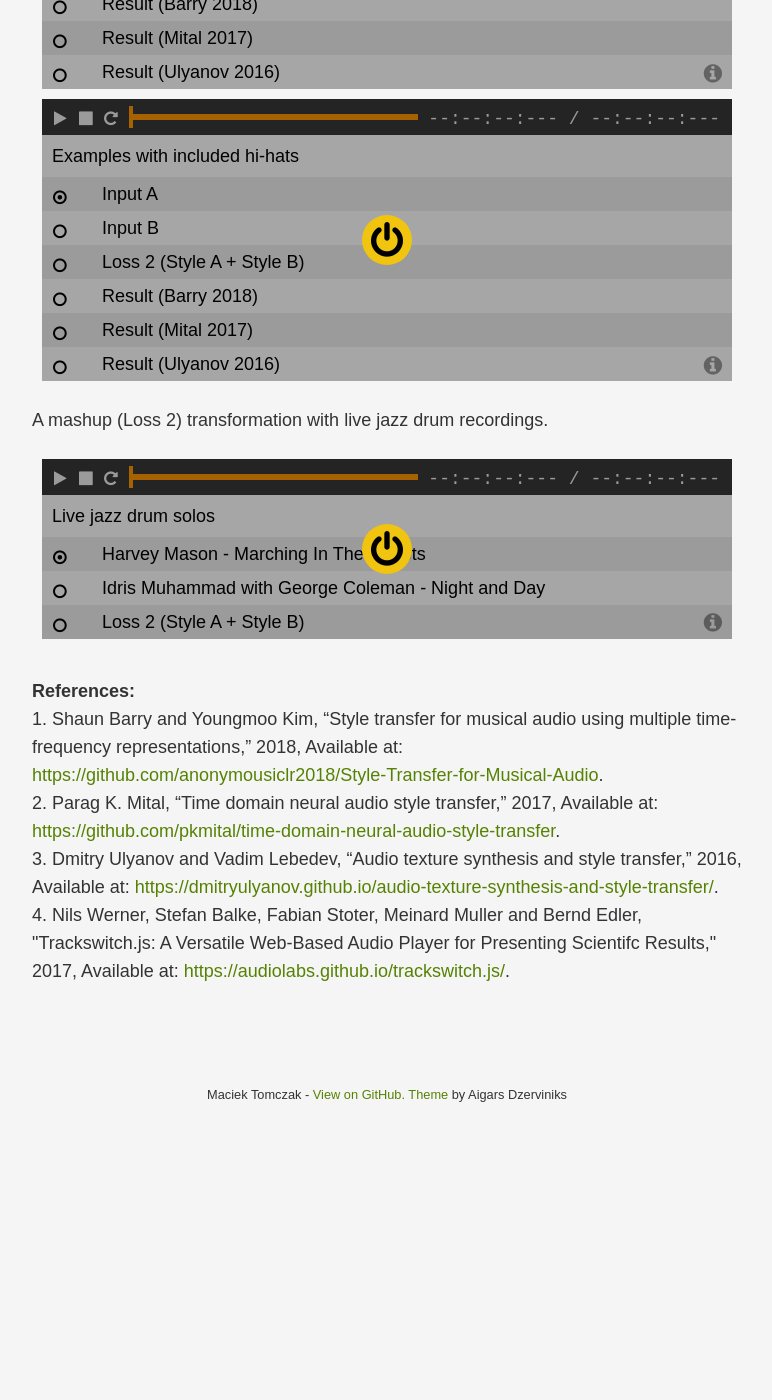
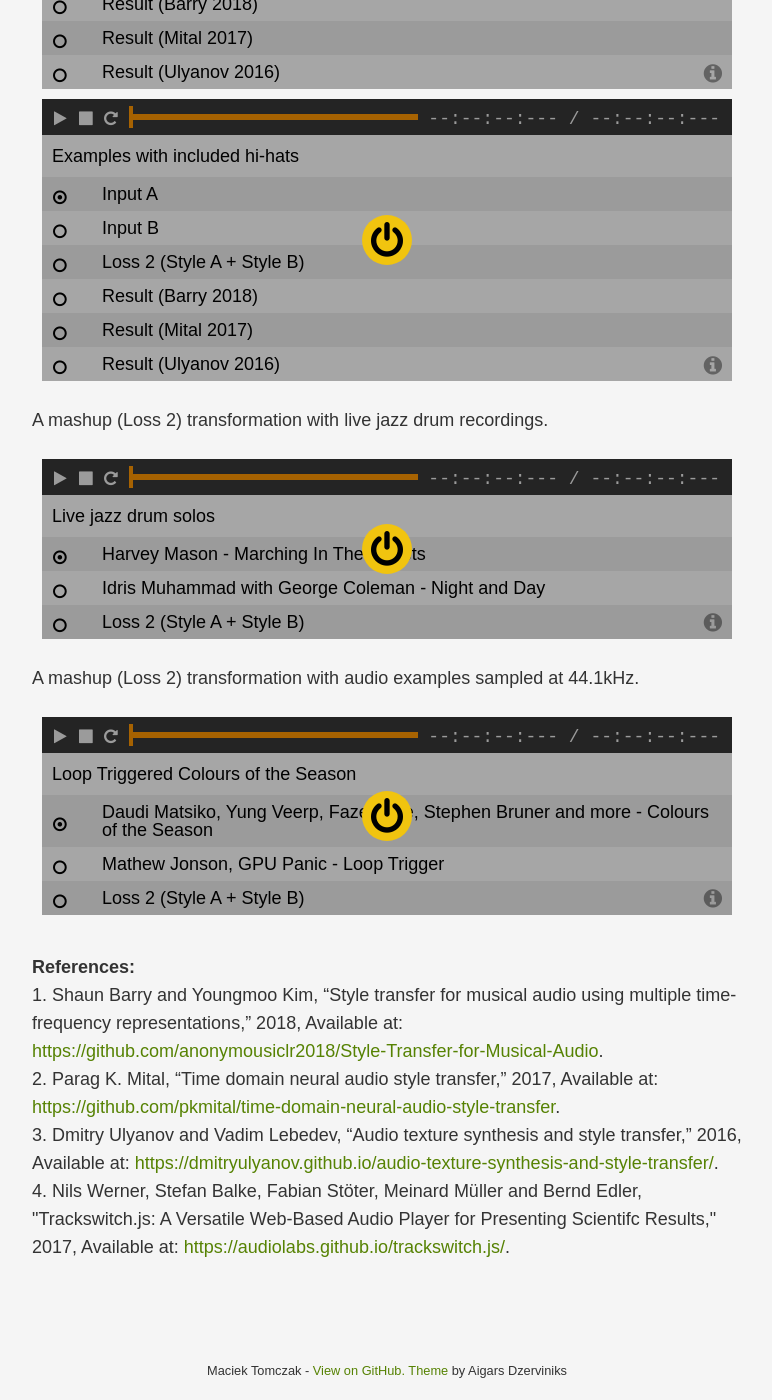
Before and after one commit to maciek-tomczak/maciek.github.io, a Jekyll site: the page built from _posts/2018-04-16-Audio-Style-Transfer-with-Rhythmic-Constraints.html, in a window 1280 px wide and 1400 px high, scrolled down 6155 px. Shown: the whole window, without its empty margins (253-1025 px from the left). Built offline with Jekyll 4.4.1, drawn with Linux system fonts in a browser that asks for light colours; nearby versions of some CDN libraries; before the commit the page ends 7279 px from its top, so only the background shows below that.

Commit message:
New example

```diff
--- a/_posts/2018-04-16-Audio-Style-Transfer-with-Rhythmic-Constraints.html
+++ b/_posts/2018-04-16-Audio-Style-Transfer-with-Rhythmic-Constraints.html
@@ -534,6 +534,22 @@ Website accompanying results presented in the <a href="https://github.com/maciek
     </ts-track>
 </div>
 
+<p style="margin-top:0.66cm;margin-bottom:0.66cm;">A mashup (Loss 2) transformation with audio examples sampled at 44.1kHz.</p>
+
+<div class="player">
+    <p>
+        Loop Triggered Colours of the Season
+    </p>
+    <ts-track title="Daudi Matsiko, Yung Veerp, Fazerdaze, Stephen Bruner and more - Colours of the Season">
+        <ts-source src="https://raw.githubusercontent.com/maciek-tomczak/maciek.github.io/gh-pages/audio/samples/colours_of_the_season.mp3" type="audio/mpeg"></ts-source>
+    </ts-track>
+    <ts-track title="Mathew Jonson, GPU Panic - Loop Trigger">
+        <ts-source src="https://raw.githubusercontent.com/maciek-tomczak/maciek.github.io/gh-pages/audio/samples/loop_trigger.mp3" type="audio/mpeg"></ts-source>
+    </ts-track>
+    <ts-track title="Loss 2 (Style A + Style B)">
+        <ts-source src="https://raw.githubusercontent.com/maciek-tomczak/maciek.github.io/gh-pages/audio/results/jazz/loop_triggered_colors_of_the_season.mp3" type="audio/mpeg"></ts-source>
+    </ts-track>
+</div>
 
 <br>
 <strong>References:</strong>
@@ -544,7 +560,7 @@ Website accompanying results presented in the <a href="https://github.com/maciek
 <br>
 3. Dmitry Ulyanov and Vadim Lebedev, “Audio texture synthesis and style transfer,” 2016, Available at: <a href="https://github.com/pkmital/time-domain-neural-audio-style-transfer">https://dmitryulyanov.github.io/audio-texture-synthesis-and-style-transfer/</a>.
 <br>
-4. Nils Werner, Stefan Balke, Fabian Stoter, Meinard Muller and Bernd Edler, "Trackswitch.js: A Versatile Web-Based Audio Player for Presenting Scientifc Results," 2017, Available at: <a href="https://audiolabs.github.io/trackswitch.js/">https://audiolabs.github.io/trackswitch.js/</a>.
+4. Nils Werner, Stefan Balke, Fabian Stöter, Meinard Müller and Bernd Edler, "Trackswitch.js: A Versatile Web-Based Audio Player for Presenting Scientifc Results," 2017, Available at: <a href="https://audiolabs.github.io/trackswitch.js/">https://audiolabs.github.io/trackswitch.js/</a>.
 
 
 <script src="https://cdn.rawgit.com/download/polymer-cdn/1.5.0/lib/webcomponentsjs/webcomponents-lite.min.js"></script>
```
Also changed, not shown: 3 other files.
